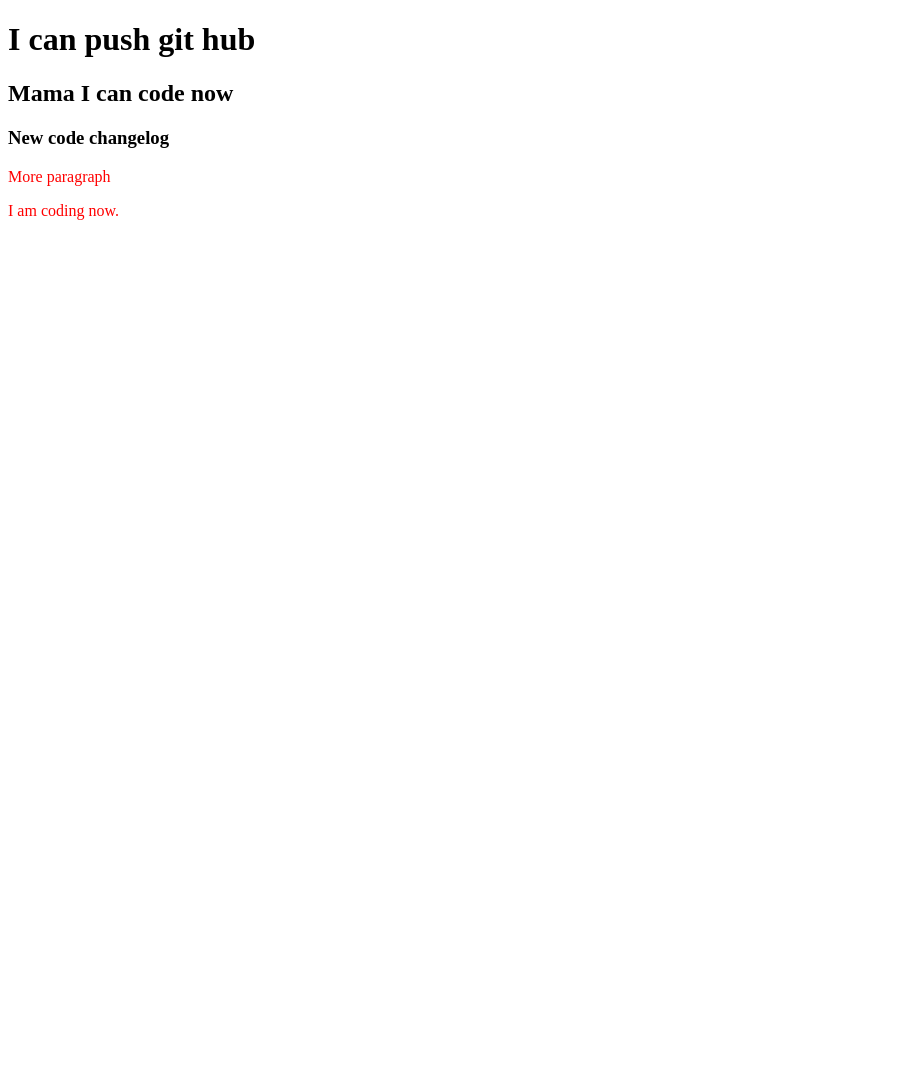
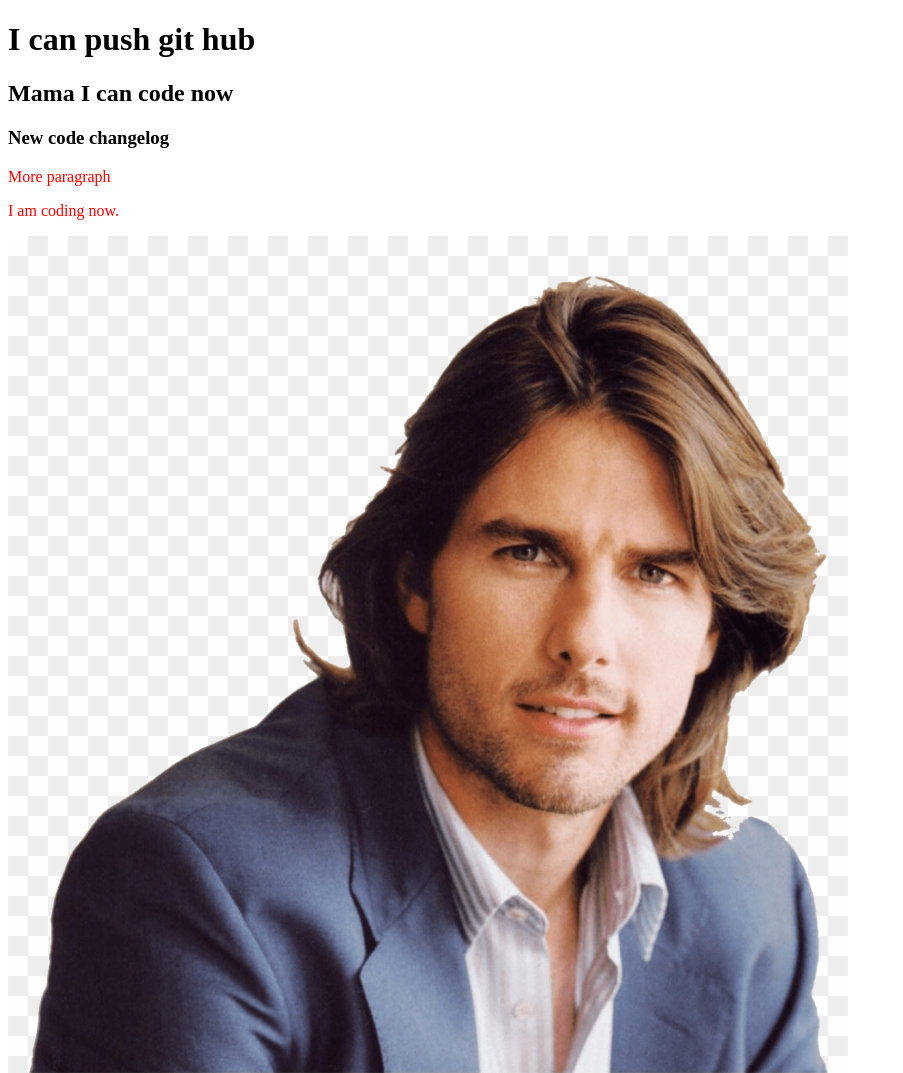
Before and after one commit to mlokman286/my-first-repo, a plain HTML site: page index.html in a window 1280 px wide. Shown: the top 1073 px of the page, without its empty margins (0-903 px from the left). Before the commit the page ends 800 px from the top, so only its background shows below. Drawn offline with Linux system fonts and the light colour scheme.

Commit message:
tomCruise added

```diff
--- a/index.html
+++ b/index.html
@@ -13,5 +13,6 @@
     <h3>New code changelog</h3>
     <p>More paragraph </p>
     <p>I am coding now.</p>
+    <img src="tomCruise.png" alt="">
 </body>
 </html>
```
Also changed, not shown: tomCruise.png (added).
